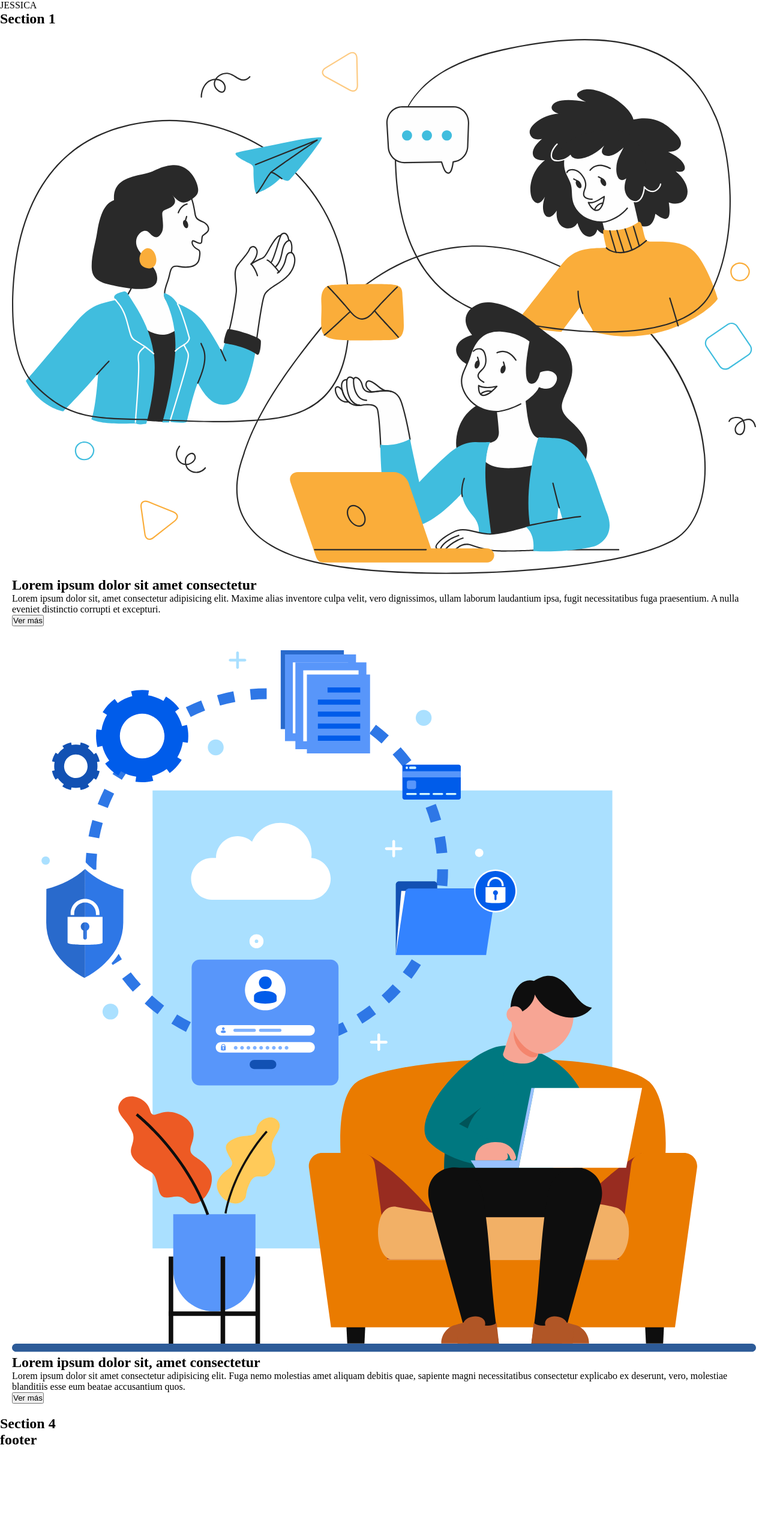
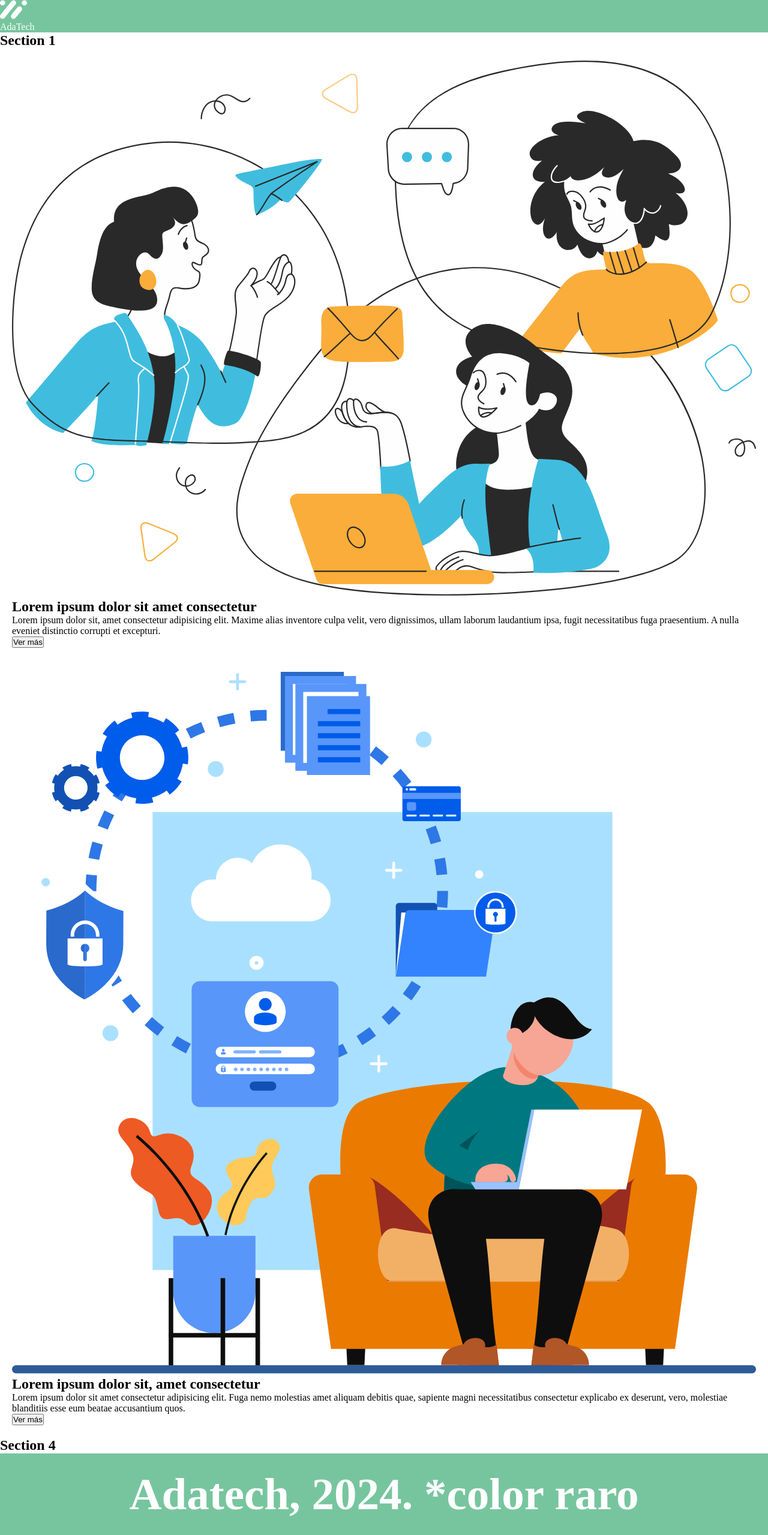
Before and after one commit to Patri-GL/pw-project-promo-53-module-1-team-1, a plain HTML site: page index.html in a window 1280 px wide. Shown: the whole page at 60% size. Before the commit the page ends 2414 px from the top, so only its background shows below. Drawn offline with Linux system fonts and the light colour scheme.

Commit message:
color a header y footer

```diff
--- a/css/style.css
+++ b/css/style.css
@@ -2,11 +2,21 @@
   box-sizing: border-box;
   margin: 0;
   padding: 0;
-  --brand-color: #77C59E;
+  --brand-color: #77c59e;
   --brand-padding: 20px;
- --brand-title: "Crimson Text", serif; font-style: normal;
- --brand-body: "Work Sans", sans-serif;  font-optical-sizing: auto; font-style: normal;
- }
+  --brand-title: "Crimson Text", serif;
+  font-style: normal;
+  --brand-body: "Work Sans", sans-serif;
+  font-optical-sizing: auto;
+  font-style: normal;
+}
+.encabezado {
+  background-color: #77c59e;
+  color: white;
+  border-color: black;
+  width: 100%;
+  height: 100%
+}
 
 .white-section {
   padding: var(--brand-padding);
@@ -16,8 +26,15 @@
 }
 .white-title {
   font-family: var(--brand-title);
-
 }
 .body.white {
   font-family: var(--brand-body);
 }
+footer {
+  background-color: #77c59e;
+  color: white;
+  font-size: 50px;
+  width: 100%;
+  text-align: center;
+  padding: 25px;
+}
--- a/index.html
+++ b/index.html
@@ -6,13 +6,19 @@
     <title>Adatech Proyecto</title>
     <link rel="stylesheet" href="./css/style.css" />
     <!-- <link rel="stylesheet" href="./css/reset.css"> -->
-    <link rel="preconnect" href="https://fonts.googleapis.com">
-    <link rel="preconnect" href="https://fonts.gstatic.com" crossorigin>
-    <link href="https://fonts.googleapis.com/css2?family=Crimson+Text:ital,wght@0,400;0,600;0,700;1,400;1,600;1,700&family=Roboto:ital,wght@0,100..900;1,100..900&display=swap" rel="stylesheet">
+    <link rel="preconnect" href="https://fonts.googleapis.com" />
+    <link rel="preconnect" href="https://fonts.gstatic.com" crossorigin />
+    <link
+      href="https://fonts.googleapis.com/css2?family=Crimson+Text:ital,wght@0,400;0,600;0,700;1,400;1,600;1,700&family=Roboto:ital,wght@0,100..900;1,100..900&display=swap"
+      rel="stylesheet"/>
   </head>
   <body>
-      <!-- JESSICA -->
-      <header class="header">JESSICA</header>
+    <header class="encabezado">
+      <img class="logo" src="./img/a.svg" alt="logo"/>
+    <nav class="navbar">AdaTech</nav>
+    </header>
+
+
     <section class="cris">
       <!-- Cristina -->
       <h1>Section 1</h1>
@@ -20,31 +26,34 @@
     <section class="white-section">
       <!-- Patri -->
       <div>
-          <img class="white-photo" src="./img/2.svg" alt="grupo de mujeres">
+        <img class="white-photo" src="./img/2.svg" alt="grupo de mujeres" />
       </div>
       <h2 class="title-white">Lorem ipsum dolor sit amet consectetur</h2>
-<p class="body-white">Lorem ipsum dolor sit, amet consectetur adipisicing elit. Maxime alias inventore culpa velit, vero dignissimos, ullam laborum laudantium ipsa, fugit necessitatibus fuga praesentium. A nulla eveniet distinctio corrupti et excepturi.</p>
+      <p class="body-white">
+        Lorem ipsum dolor sit, amet consectetur adipisicing elit. Maxime alias
+        inventore culpa velit, vero dignissimos, ullam laborum laudantium ipsa,
+        fugit necessitatibus fuga praesentium. A nulla eveniet distinctio
+        corrupti et excepturi.
+      </p>
       <button>Ver más</button>
     </section>
     <section class="white-section">
       <!-- Patri -->
       <div>
-  <img class="white-photo" src="./img/3.svg" alt="hombre sentado">
+        <img class="white-photo" src="./img/3.svg" alt="hombre sentado" />
       </div>
       <h2 class="title-white">Lorem ipsum dolor sit, amet consectetur</h2>
-<p class="body-white">Lorem ipsum dolor sit amet consectetur adipisicing elit. Fuga nemo molestias amet aliquam debitis quae, sapiente magni necessitatibus consectetur explicabo ex deserunt, vero, molestiae blanditiis esse eum beatae accusantium quos.</p>
+      <p class="body-white">
+        Lorem ipsum dolor sit amet consectetur adipisicing elit. Fuga nemo
+        molestias amet aliquam debitis quae, sapiente magni necessitatibus
+        consectetur explicabo ex deserunt, vero, molestiae blanditiis esse eum
+        beatae accusantium quos.
+      </p>
       <button>Ver más</button>
     </section>
     <section>
       <!-- Raquel -->
       <h2>Section 4</h2>
-      </section>
-      <footer>
-        <!-- Jessica -->
-        <h2>footer</h2>
-      </footer>
-
+      <footer><h2>Adatech, 2024. *color raro</h2></footer>
  </body>
-  </html></header>
-  <body></body>
 </html>
```
Lines whose indentation alone changed are shown as unchanged.
